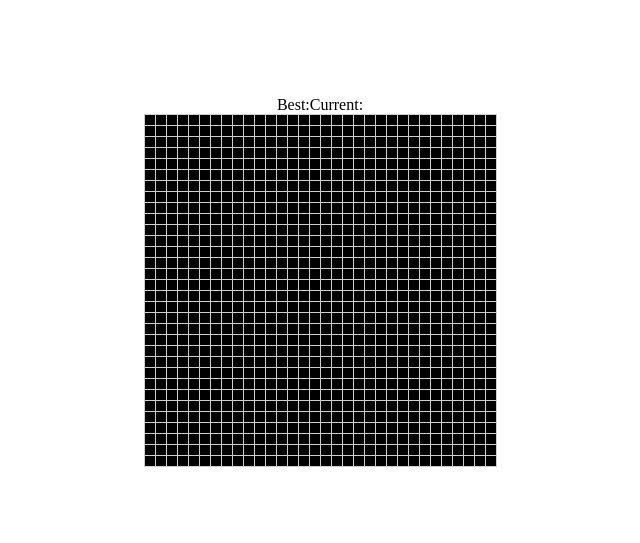
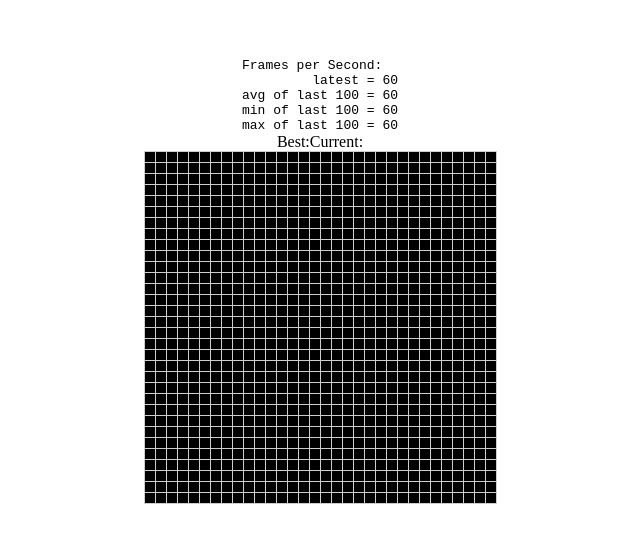
Before and after one commit to mcrthy/wasm-snake, a website built with webpack: page www/index.html in a window 1280 px wide. Shown: the part 127-670 px from the top of the page, without its empty margins (328-968 px from the left). Built offline with nearby package versions, Linux system fonts and the light colour scheme; what wasm-snake would draw is missing.

Commit message:
decoupled animation interval from framerate

```diff
--- a/www/index.html
+++ b/www/index.html
@@ -15,12 +15,17 @@
         align-items: center;
         justify-content: center;
       }
+      #fps {
+        white-space: pre;
+        font-family: monospace;
+      }
       #scoreboard {
         display: flex;
       }
     </style>
   </head>
   <body>
+    <div id="fps"></div>
     <div id="scoreboard">
       <div id="best-score"></div>
       <div id="current-score"></div>
--- a/www/index.js
+++ b/www/index.js
@@ -1,5 +1,4 @@
-import { Cell, Direction, Game } from "wasm-snake";
-import { memory } from "wasm-snake/wasm_snake_bg";
+import { Direction, Game } from "wasm-snake";
 
 const CELL_SIZE = 10; // px
 const GRID_COLOR = "#CCCCCC";
@@ -9,6 +8,53 @@ const FOOD_COLOR = "#FF0000";
 
 const HEIGHT = 32;
 const WIDTH = 32;
+
+const INTERVAL = 100; // 100 ms animation interval
+
+const fps = new class {
+  constructor() {
+    this.fps = document.getElementById("fps");
+    this.frames = [];
+    this.lastFrameTimeStamp = performance.now();
+  }
+
+  render() {
+    // Convert the delta time since the last frame render into a measure
+    // of frames per second.
+    const now = performance.now();
+    const delta = now - this.lastFrameTimeStamp;
+    this.lastFrameTimeStamp = now;
+    const fps = 1 / delta * 1000;
+
+    // Save only the latest 100 timings.
+    this.frames.push(fps);
+    if (this.frames.length > 100) {
+      this.frames.shift();
+    }
+
+    // Find the max, min, and mean of our 100 latest timings.
+    let min = Infinity;
+    let max = -Infinity;
+    let sum = 0;
+    for (let i = 0; i < this.frames.length; i++) {
+      sum += this.frames[i];
+      min = Math.min(this.frames[i], min);
+      max = Math.max(this.frames[i], max);
+    }
+    let mean = sum / this.frames.length;
+
+    // Render the statistics.
+    this.fps.textContent = `
+Frames per Second:
+         latest = ${Math.round(fps)}
+avg of last 100 = ${Math.round(mean)}
+min of last 100 = ${Math.round(min)}
+max of last 100 = ${Math.round(max)}
+`.trim();
+  }
+};
+
+
 const STARTING_DIRECTION = Direction.up;
 
 let game = Game.new(WIDTH, HEIGHT, STARTING_DIRECTION);
@@ -97,7 +143,13 @@ window.addEventListener('keydown', (e) => {
   }
 })
 
-const renderLoop = () => {
+var frame = {
+  start: null,
+  delta: null,
+  count: 0,
+};
+
+const progressGame = () => {
   if (game.is_over()) {
     setBestScore();
     game = Game.new(WIDTH, HEIGHT, STARTING_DIRECTION);
@@ -109,8 +161,20 @@ const renderLoop = () => {
   drawCells();
 
   game.tick(direction);
+}
 
-  setTimeout( () => requestAnimationFrame(renderLoop), 100);
-};
+const run = (func) => {
+  if (!frame.start) frame.start = performance.now();
+  frame.delta = performance.now() - frame.start;
 
-requestAnimationFrame(renderLoop);
+  fps.render();
+
+  if (frame.delta >= INTERVAL) {
+    func.call();
+    frame.start = null;
+  }
+
+  requestAnimationFrame(run.bind(null, func));
+}
+
+run(progressGame);
```
